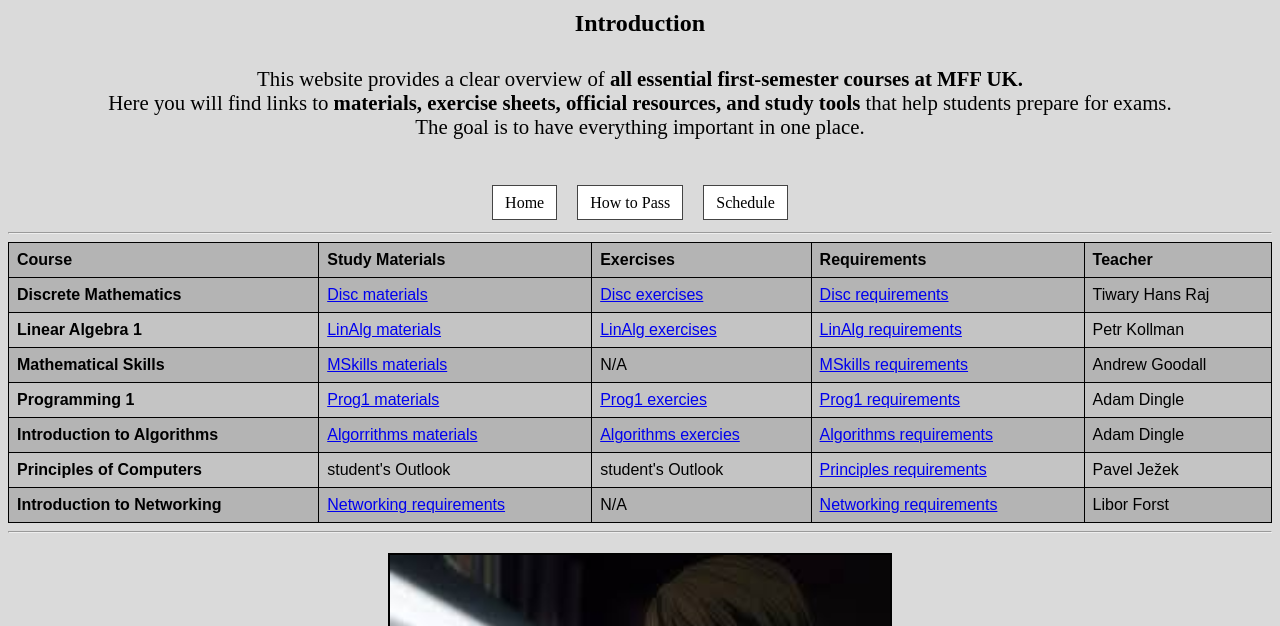
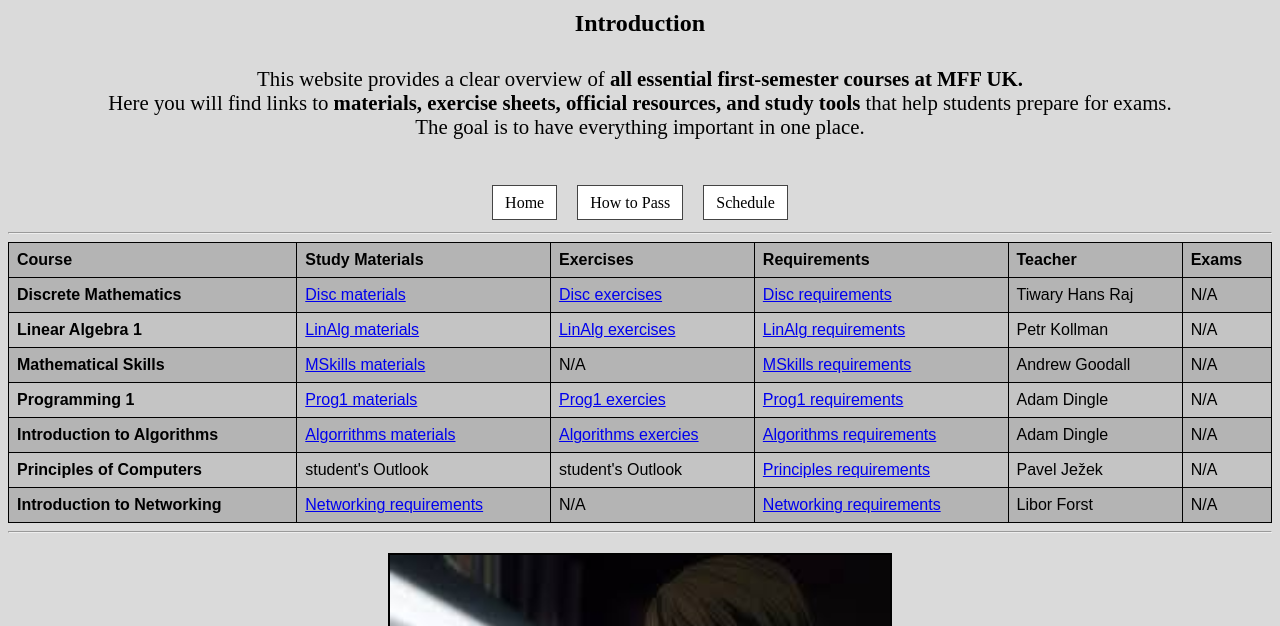
Before and after one commit to JakubSajdik/mff-survival-guide, a plain HTML site: page index.html in a window 1280 px wide. Shown: the part 108-734 px from the top of the page. Drawn offline with Linux system fonts and the light colour scheme.

Commit message:
Update index.html

```diff
--- a/index.html
+++ b/index.html
@@ -30,6 +30,7 @@
       <th scope="col">Exercises</th>
       <th scope="col">Requirements</th>
       <th scope="col">Teacher</th>
+      <th scope="col">Exams</th>
     </tr>
   </thead>
   <tbody>
@@ -39,6 +40,7 @@
       <td><a href="https://kam.mff.cuni.cz/~hansraj/teaching/dm/exercises/" target="_blank">Disc exercises</a></td>
       <td><a href="disc_req.html" target="_blank">Disc requirements</a></td>
       <td>Tiwary Hans Raj</td>
+      <td>N/A</td>
     </tr>
     <tr>
       <th scope="row">Linear Algebra 1</th>
@@ -46,6 +48,7 @@
       <td><a href="https://users.math.cas.cz/~morawski/linalg2526.html" target="_blank">LinAlg exercises</a></td>
       <td><a href="linalg_req.html" target="_blank">LinAlg requirements</a></td>
       <td>Petr Kollman</td>
+      <td>N/A</td>
     </tr>
     <tr>
       <th scope="row">Mathematical Skills</th>
@@ -53,6 +56,7 @@
       <td>N/A</td>
       <td><a href="skills_req.html" target="_blank">MSkills requirements</a></td>
       <td>Andrew Goodall</td>
+      <td>N/A</td>
     </tr>
     <tr>
       <th scope="row">Programming 1</th>
@@ -60,6 +64,7 @@
       <td><a href="https://recodex.mff.cuni.cz/app" target="_blank">Prog1 exercies</a></td>
       <td><a href="prog1_req.html" target="_blank">Prog1 requirements</a></td>
       <td>Adam Dingle</td>
+      <td>N/A</td>
     </tr>
     <tr>
       <th scope="row">Introduction to Algorithms</th>
@@ -67,6 +72,7 @@
       <td><a href="https://recodex.mff.cuni.cz/app" target="_blank">Algorithms exercies</a></td>
       <td><a href="alg_req.html" target="_blank">Algorithms requirements</a></td>
       <td>Adam Dingle</td>
+      <td>N/A</td>
     </tr>
     <tr>
       <th scope="row">Principles of Computers</th>
@@ -74,6 +80,7 @@
       <td>student's Outlook</td>
       <td><a href="princ_req.html" target="_blank">Principles requirements</a></td>
       <td>Pavel Ježek</td>
+      <td>N/A</td>
     </tr>
     <tr>
       <th scope="row">Introduction to Networking</th>
@@ -81,10 +88,11 @@
       <td>N/A</td>
       <td><a href="netw_req.html" target="_blank">Networking requirements</a></td>
       <td>Libor Forst</td>
+      <td>N/A</td>
     </tr>
-
   </tbody>
 </table>
+
 
 
 
@@ -98,4 +106,5 @@
 
 
 
+
 </html>
```
